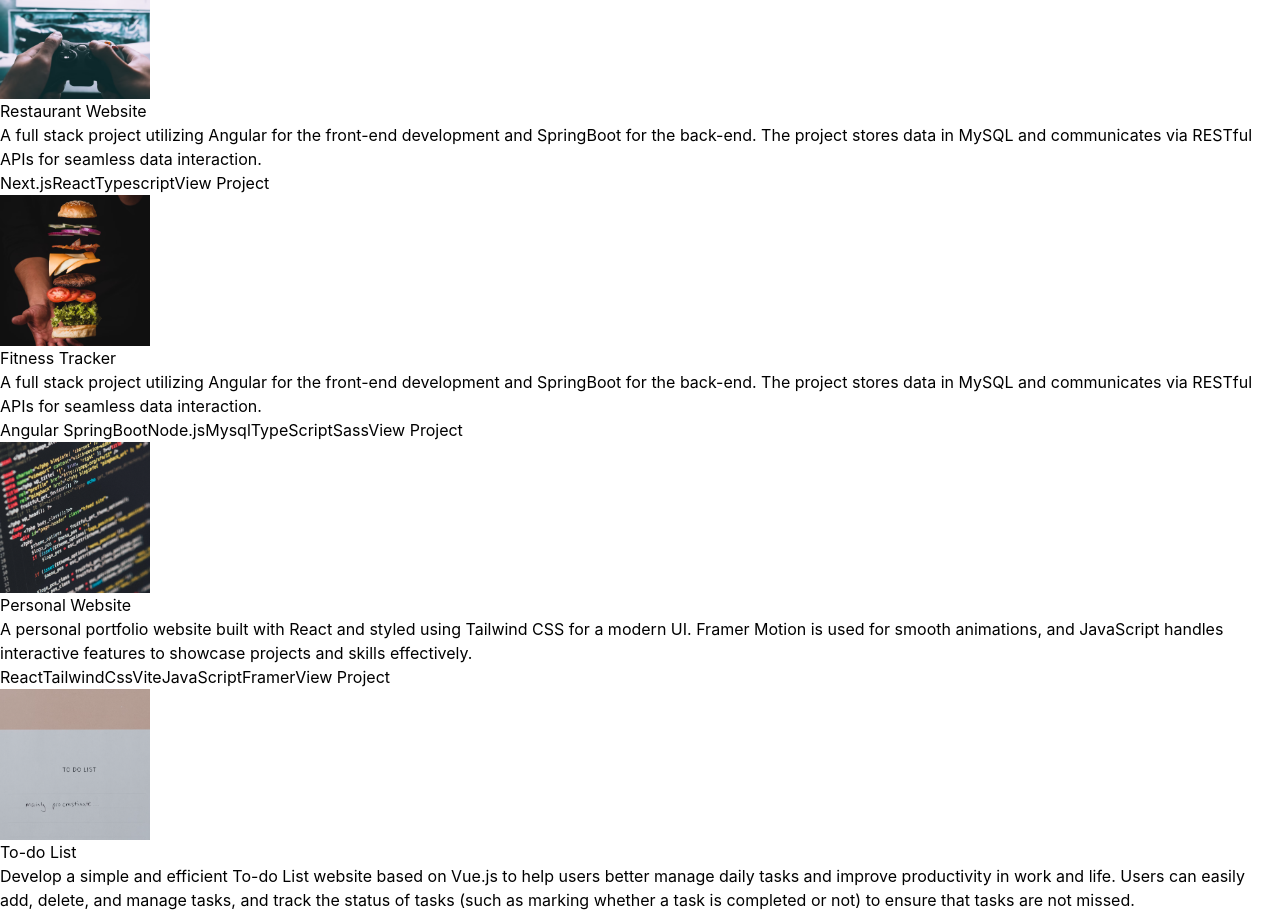
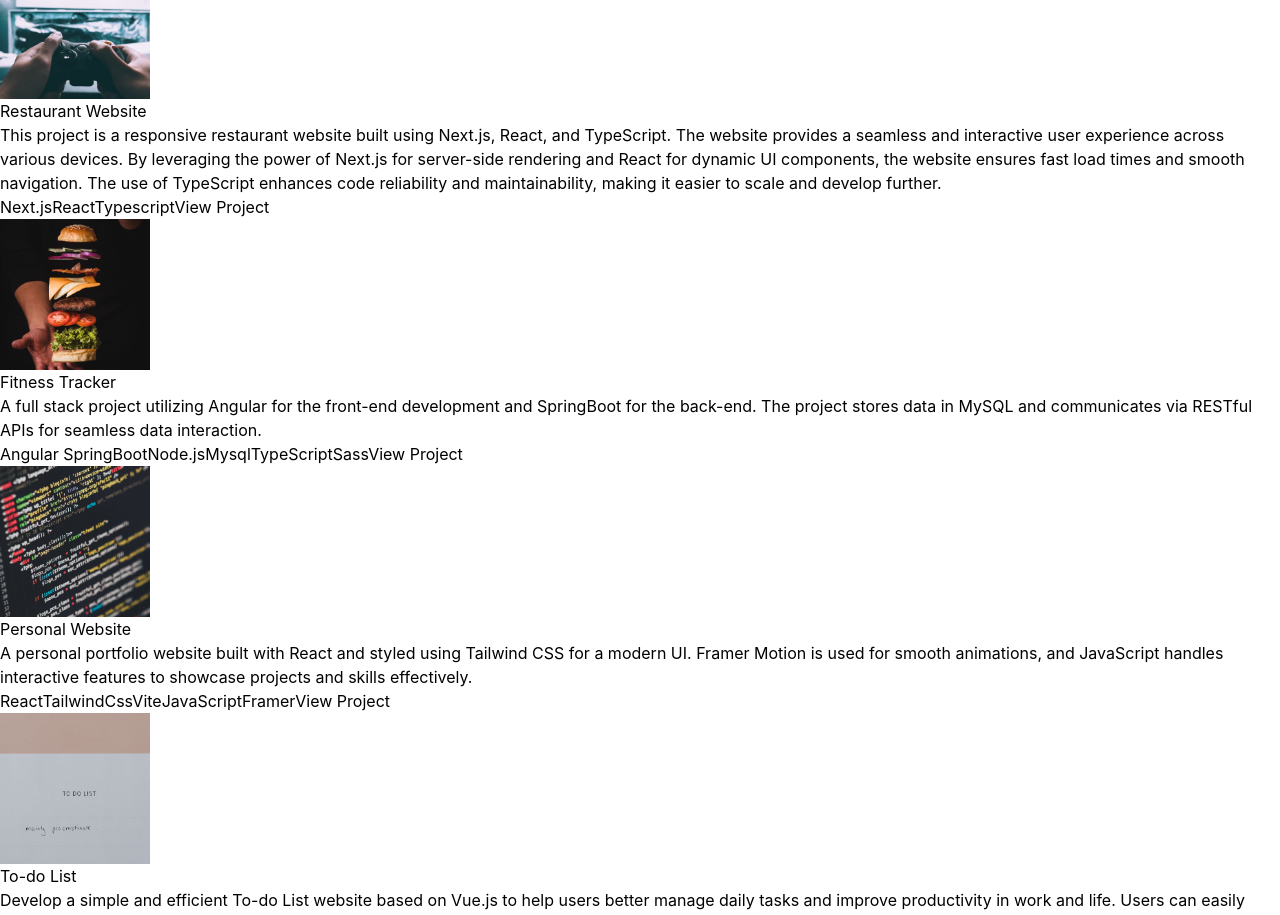
Before and after one commit to LLLongA/Long_Profile, a React (Vite) app: page / in a window 1280 px wide. Shown: the part 3360-4275 px from the top of the page. Built offline with nearby package versions, Linux system fonts and the light colour scheme; a web font is replaced by a local one.

Commit message:
update the personal information

```diff
--- a/src/constants/index.js
+++ b/src/constants/index.js
@@ -39,9 +39,9 @@ export const PROJECTS = [
     title: "Restaurant Website",
     image: project1,
     description:
-      "A full stack project utilizing Angular for the front-end development and SpringBoot for the back-end. The project stores data in MySQL and communicates via RESTful APIs for seamless data interaction.",
+      "This project is a responsive restaurant website built using Next.js, React, and TypeScript. The website provides a seamless and interactive user experience across various devices. By leveraging the power of Next.js for server-side rendering and React for dynamic UI components, the website ensures fast load times and smooth navigation. The use of TypeScript enhances code reliability and maintainability, making it easier to scale and develop further.",
     technologies: ["Next.js", "React", "Typescript"],
-    link: "https://github.com/LLLongA/fitness_tracker",
+    link: "https://github.com/LLLongA/food_order",
 
   },
   {
```
